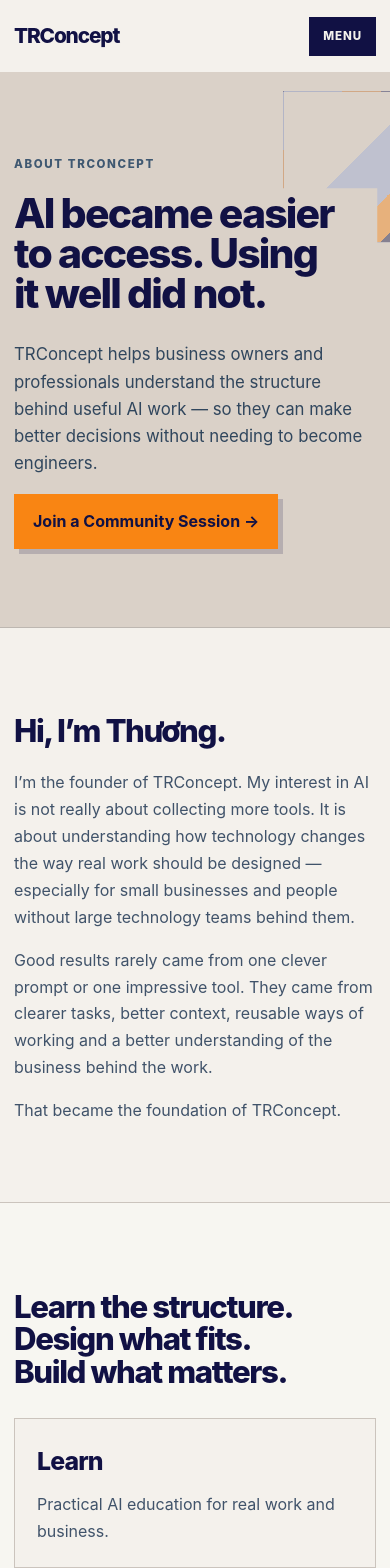
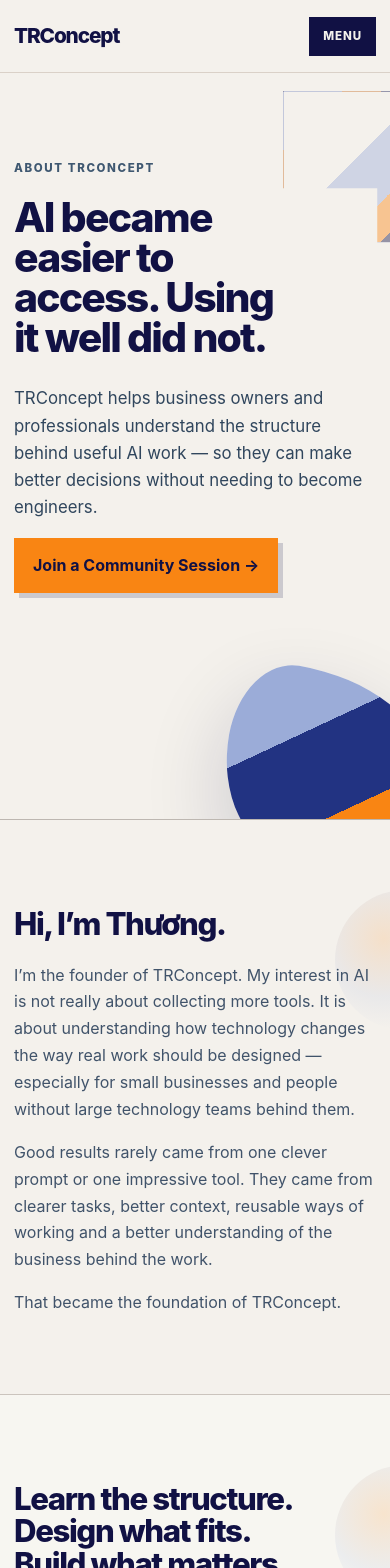
Before and after one commit to thuongr/tr-concept-website, a Next.js app: page /about in a window 390 px wide. Shown: the top 1568 px of the page. Built offline with nearby package versions, Linux system fonts and the light colour scheme; no server answers; the database is empty.

Commit message:
style: art-direct subpages with richer visual rhythm

```diff
--- a/app/globals.css
+++ b/app/globals.css
@@ -274,3 +274,52 @@ p,li{max-width:var(--measure-body)}
   .page-hero h1{font-size:clamp(2.35rem,10.5vw,3rem)}
   .prose h2{font-size:clamp(1.85rem,8vw,2.35rem)}
 }
+
+
+/* V3 art-direction pass: visual rhythm, editorial contrast, fewer document-like surfaces */
+.content-section{position:relative;overflow:hidden}
+.content-section:not(.register-band)::after{content:"";position:absolute;width:220px;height:220px;border-radius:50%;right:-110px;top:70px;background:radial-gradient(circle at 35% 35%,rgba(249,133,19,.16),rgba(155,172,216,.12) 45%,transparent 70%);pointer-events:none}
+.page-hero{position:relative;overflow:hidden;background:linear-gradient(120deg,#f4f1ec 0 63%,#dad1c8 63%)}
+.page-hero::before{content:"";position:absolute;right:4vw;top:50%;width:min(31vw,390px);aspect-ratio:1;transform:translateY(-50%) rotate(8deg);border-radius:28% 72% 62% 38%/38% 35% 65% 62%;background:linear-gradient(145deg,#9bacd8 0 36%,#223382 36% 69%,#f98513 69%);box-shadow:0 30px 80px rgba(17,17,68,.16)}
+.page-hero .shell{position:relative;z-index:1}
+.page-hero .shell>div,.page-hero .page-hero-copy{max-width:760px}
+.page-hero h1{max-width:10.5ch}
+.page-hero .page-lead{max-width:50ch}
+.prose{position:relative;z-index:1}
+.prose>p:not(.eyebrow):not(.meta-line){max-width:58ch}
+.principle{border:0;border-left:5px solid #f98513;background:#111144;color:#f4f1ec;padding:28px 32px;margin:38px 0;max-width:720px;box-shadow:14px 14px 0 #dad1c8}
+.three-steps{display:grid;grid-template-columns:repeat(3,1fr);gap:0;margin:36px 0;border:1px solid #9bacd8;background:#f4f1ec}
+.three-steps article{padding:28px;border-right:1px solid #9bacd8;min-height:240px}
+.three-steps article:last-child{border-right:0;background:#223382;color:#f4f1ec}
+.three-steps article>span{display:inline-grid;place-items:center;width:38px;height:38px;border-radius:50%;background:#f98513;color:#111144;font-weight:900}
+.three-steps h3{font-size:1.55rem;margin:34px 0 10px}
+.definition-grid{display:grid;grid-template-columns:repeat(2,1fr);gap:12px;margin-top:32px}
+.definition-grid article{position:relative;padding:26px 26px 30px;background:#f4f1ec;border:1px solid #dad1c8;min-height:170px;overflow:hidden}
+.definition-grid article:nth-child(2n){background:#e7ebf6}
+.definition-grid article::before{content:"";position:absolute;width:58px;height:5px;left:26px;top:0;background:#f98513}
+.definition-grid h3{margin:12px 0 10px;font-family:Inter,Aptos,sans-serif;font-weight:850;letter-spacing:-.03em}
+.architecture-line{margin:34px 0;padding:24px 28px;background:#111144;color:#f4f1ec;border:0;line-height:1.8;box-shadow:12px 12px 0 #9bacd8}
+.event-card{border:1px solid #dad1c8;background:#f4f1ec;padding:34px;margin:20px 0;box-shadow:12px 12px 0 rgba(155,172,216,.35)}
+.register-band{background:#111144;color:#f4f1ec}
+.register-band .eyebrow,.register-band .meta-line{color:#9bacd8}
+.register-band form{background:#f4f1ec;color:#111144}
+.empty-state{border:1px dashed #9bacd8;background:#f4f1ec;padding:32px}
+.learn-paths article{position:relative;overflow:hidden}
+.learn-paths article::after{content:"";position:absolute;width:110px;height:110px;border-radius:50%;right:-32px;top:-30px;background:#f98513;opacity:.12}
+.learn-path-dark::after{background:#9bacd8!important;opacity:.25!important}
+@media(max-width:800px){
+ .page-hero{padding:74px 0 210px;background:#f4f1ec}
+ .page-hero::before{width:190px;right:-25px;top:auto;bottom:-42px;transform:rotate(10deg);border-radius:30% 70% 58% 42%/42% 38% 62% 58%}
+ .page-hero h1{max-width:11ch}
+ .page-hero .page-lead{max-width:34ch}
+ .three-steps{grid-template-columns:1fr}
+ .three-steps article{min-height:auto;border-right:0;border-bottom:1px solid #9bacd8;padding:24px}
+ .three-steps article:last-child{border-bottom:0}
+ .three-steps h3{margin:18px 0 8px}
+ .definition-grid{grid-template-columns:1fr}
+ .definition-grid article{min-height:135px;padding:22px}
+ .definition-grid article::before{left:22px}
+ .principle{padding:24px;margin:30px 0;box-shadow:8px 8px 0 #dad1c8}
+ .architecture-line{padding:20px;box-shadow:8px 8px 0 #9bacd8}
+ .content-section:not(.register-band)::after{width:140px;height:140px;right:-85px}
+}
```
